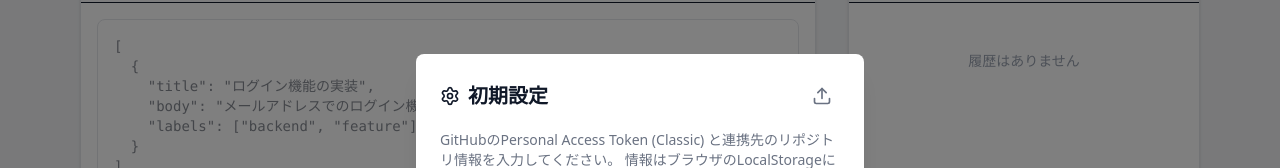
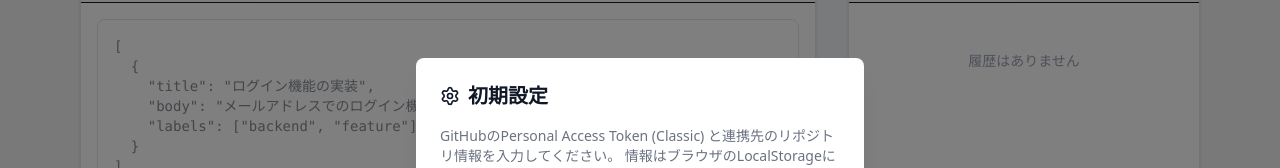
Before and after one commit to lunasky-hy/gemini-github-issue-register, a React (Vite) app: page / in a window 1280 px wide. Shown: the part 152-320 px from the top of the page. Built offline with nearby package versions, Linux system fonts and the light colour scheme.

Commit message:
remove modal right-top upload button

```diff
--- a/src/components/ConfigModal.tsx
+++ b/src/components/ConfigModal.tsx
@@ -64,13 +64,6 @@ export const ConfigModal: React.FC<ConfigModalProps> = ({
             <Settings className="w-5 h-5" />
             {firstTime ? "初期設定" : "設定変更"}
           </h2>
-          <button
-            onClick={handleUploadClick}
-            className="p-2 text-gray-500 hover:text-blue-600 hover:bg-gray-50 rounded transition cursor-pointer"
-            title="設定ファイルを読み込む"
-          >
-            <Upload className="w-5 h-5" />
-          </button>
           <input
             type="file"
             ref={fileInputRef}
```
